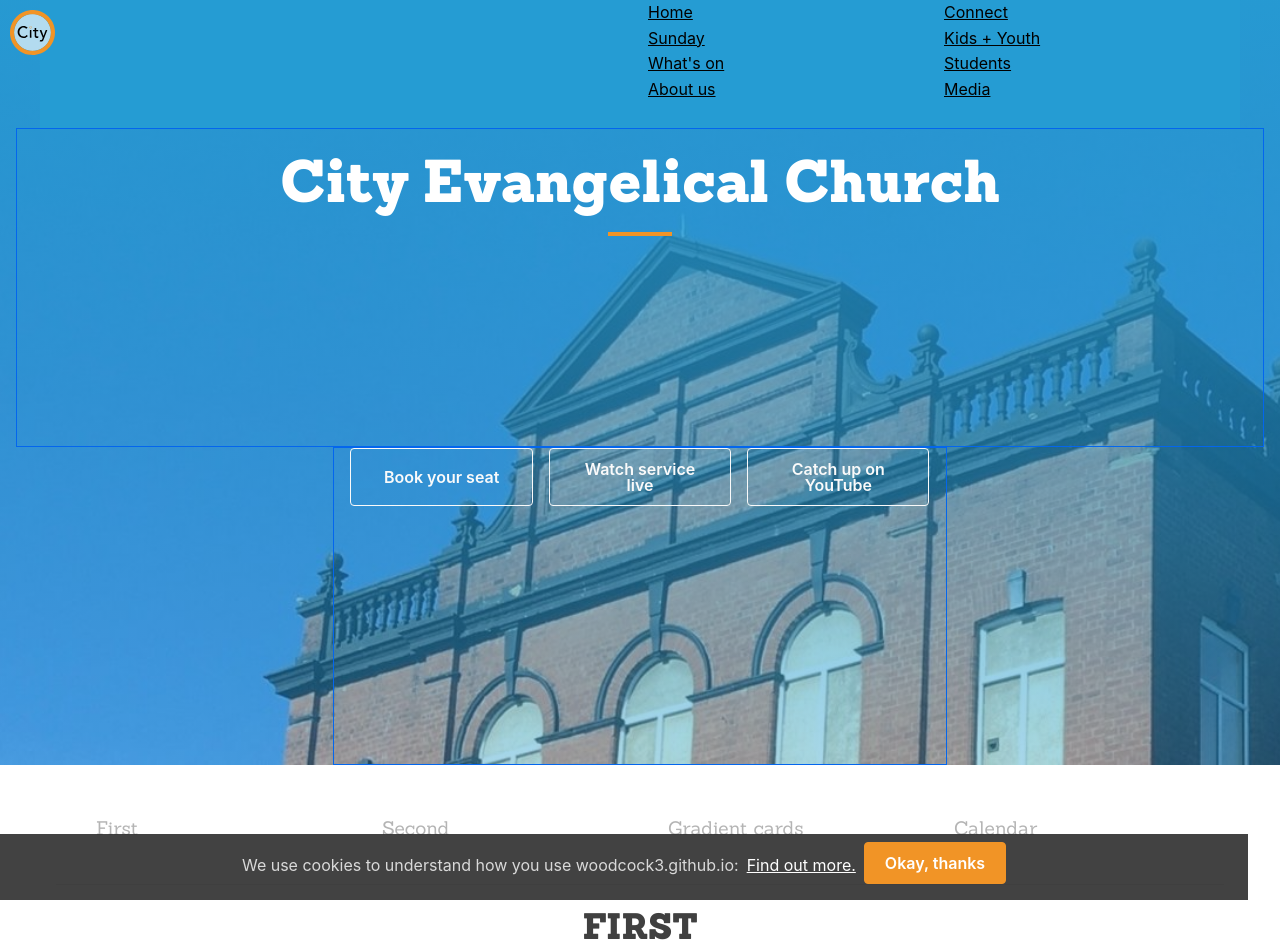
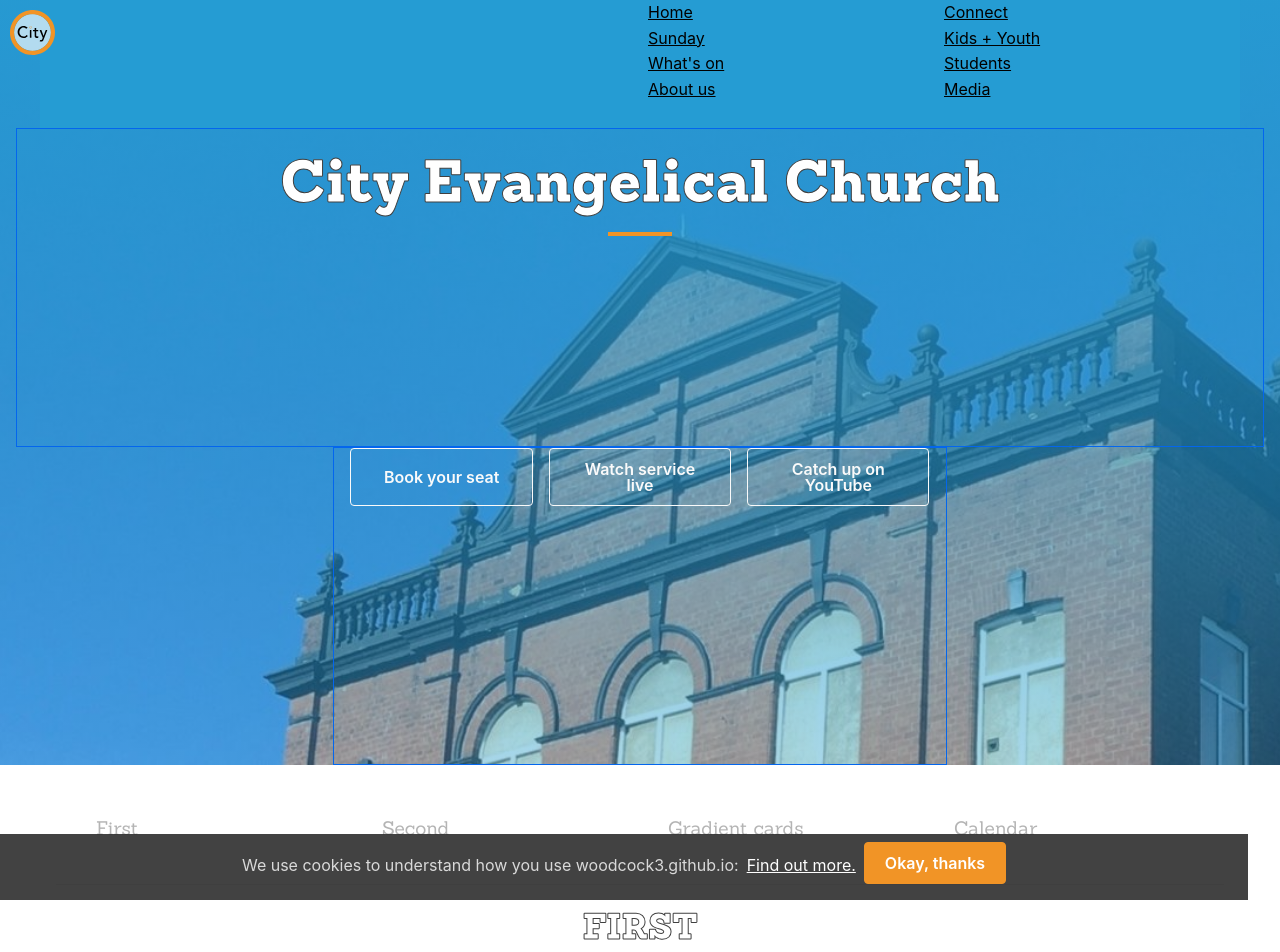
Before and after one commit to woodcox/city-jekyll, a Jekyll site: the page built from pages/_home/2021-01-04-calendar.md, in a window 1280 px wide. Shown: the top 952 px of the page. Built offline with Jekyll 4.4.1, drawn with Linux system fonts in a browser that asks for light colours.

Commit message:
Update _scaffolding.scss

```diff
--- a/_sass/components/_scaffolding.scss
+++ b/_sass/components/_scaffolding.scss
@@ -67,6 +67,22 @@ h1 {
     right: 0;
     margin: 0 auto;
     bottom: -.75rem;
+  }
+}
+
+h1.stroke {
+  text-shadow:
+     3px  3px 0 #000,
+    -1px -1px 0 #000,
+     1px -1px 0 #000,
+    -1px  1px 0 #000,
+     1px  1px 0 #000;
+}
+
+@supports (-webkit-text-stroke: 1px $font-color) {
+  h1 {
+    -webkit-text-stroke: 1px $font-color;
+    -webkit-text-fill-color: white;
   }
 }
 
```
